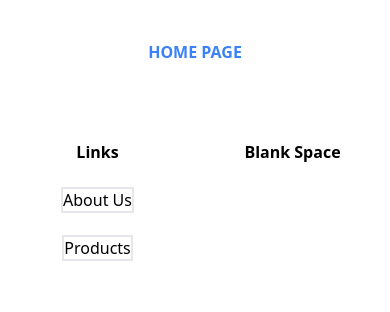
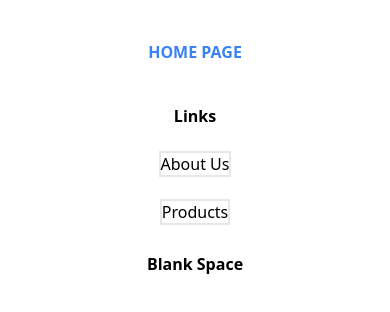
Before and after one commit to NickKelloggDDD/HW2, a plain HTML site: page index.html in a window 390 px wide. Drawn offline with nearby package versions, Linux system fonts and the light colour scheme.

Commit message:
more final

```diff
--- a/index.html
+++ b/index.html
@@ -16,15 +16,15 @@
 
     <h1 class="font-bold uppercase text-center text-blue-500 p-5 m-5">Home Page</h1>
 
-    <div class="flex">
+    <div class="sm:flex">
 
-        <div class="w-1/2 m-5">
+        <div class="sm:w-1/2 m-5">
             <div class="font-bold text-center m-4">Links</div>
             <div class="text-center p-2 m-2"><a class="border-2" href="page2.html">About Us</a></div>
             <div class="text-center p-2 m-2"><a class="border-2" href="page3.html">Products</a></div>
         </div>
 
-        <div class="w-1/2 m-5">
+        <div class="sm:w-1/2 m-5">
             <div class="font-bold text-center m-4">Blank Space</div>
         </div>
 
```
Also changed, not shown: page2.html (+1 -1 lines), page3.html (+2 -2 lines).
